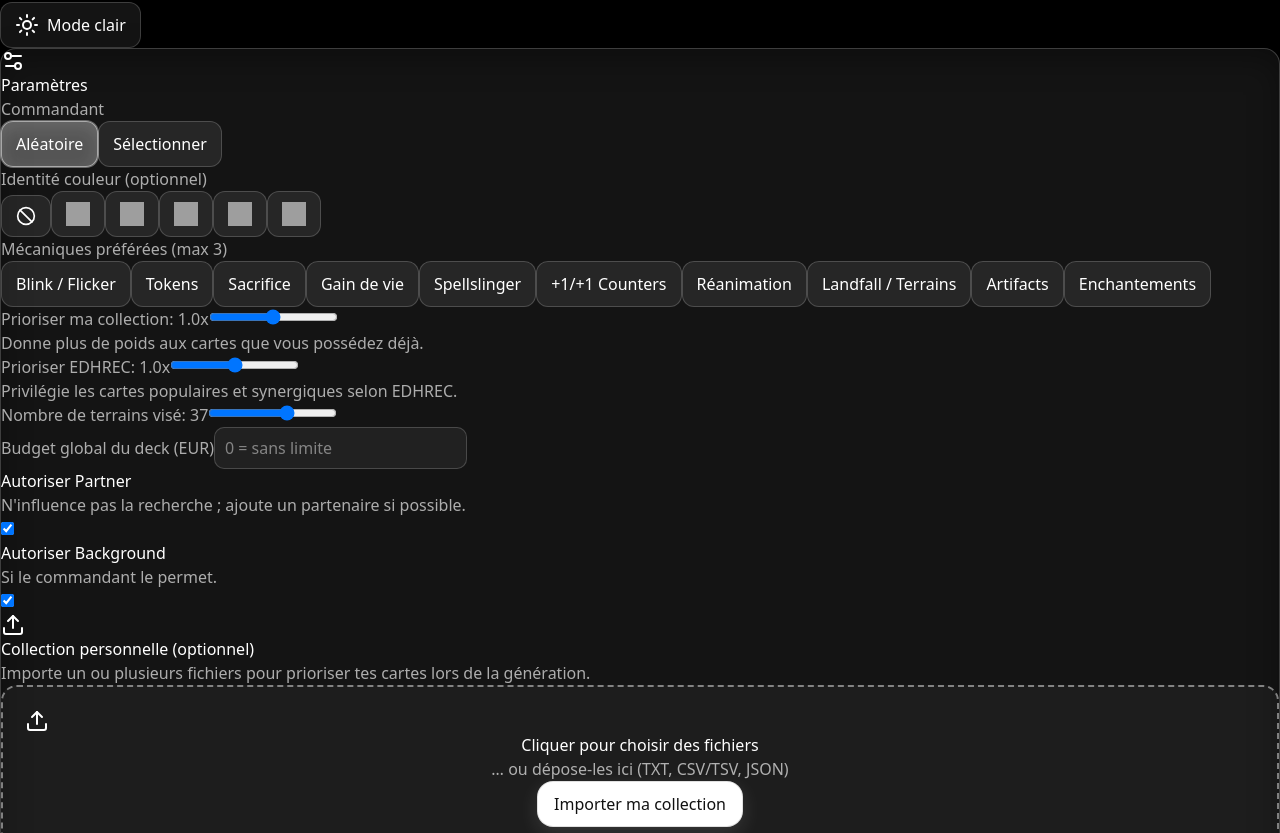
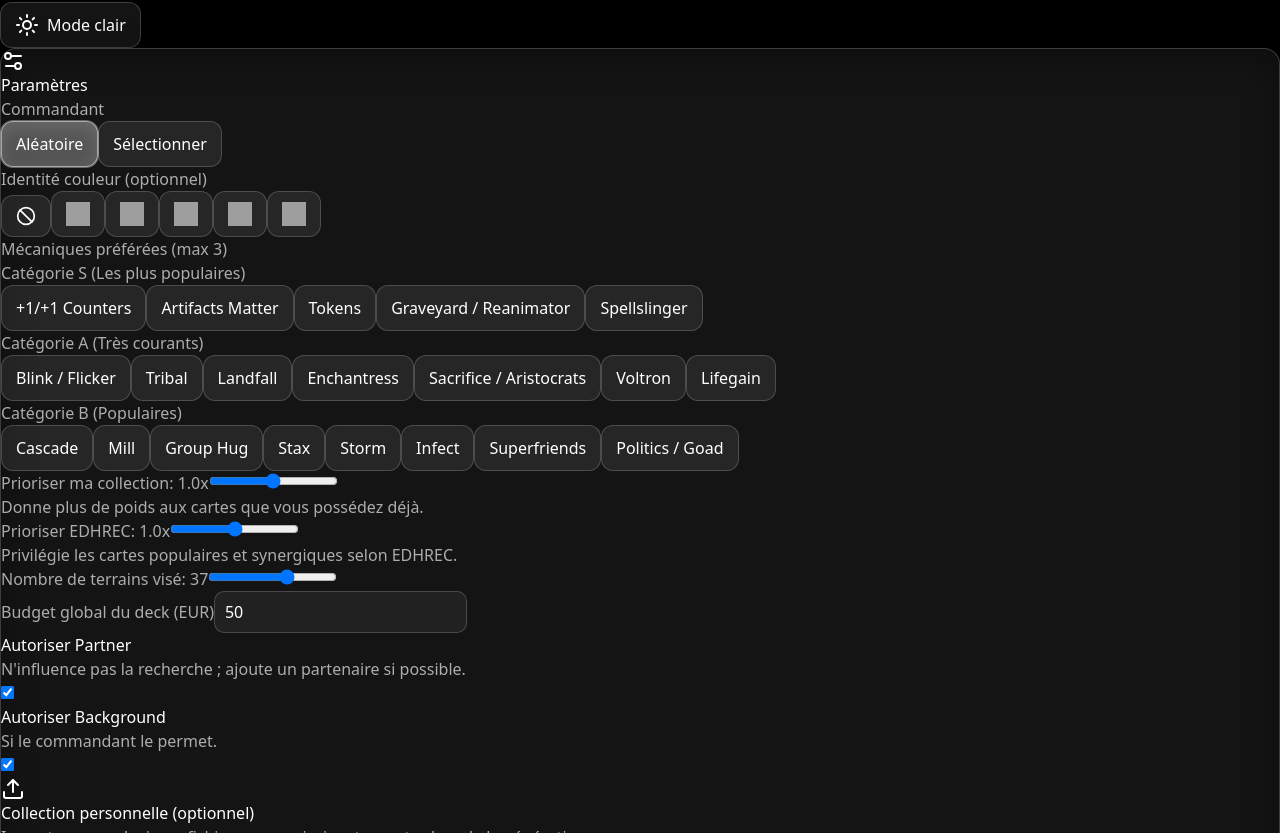
Before and after one commit to Lawsings/commander-craft, a React (Vite) app: page / in a window 1280 px wide. Shown: the part 534-1367 px from the top of the page. Built offline with nearby package versions, Linux system fonts and the light colour scheme; grey boxes are pictures that could not be loaded.

Commit message:
Upload Mecaniques

```diff
--- a/src/App.jsx
+++ b/src/App.jsx
@@ -44,7 +44,7 @@ export default function App() {
   const [allowBackground, setAllowBackground] = useState(true);
   const [desiredCI, setDesiredCI] = useState("");
   const [targetLands, setTargetLands] = useState(37);
-  const [deckBudget, setDeckBudget] = useState(0);
+  const [deckBudget, setDeckBudget] = useState(50); // MODIFICATION: Budget par défaut à 50
   const [mechanics, setMechanics] = useState([]);
   const [limitNotice, setLimitNotice] = useState("");
   const [weightOwned, setWeightOwned] = useState(1.0);
@@ -207,8 +207,20 @@ export default function App() {
                 )}
                 <div>
                   <span className="muted text-sm">Mécaniques préférées (max 3)</span>
-                  <div className="mt-2 grid grid-cols-2 gap-2">
-                    {MECHANIC_TAGS.map(m => (<button key={m.key} className={`btn ${mechanics.includes(m.key) ? 'glass-strong' : ''}`} onClick={() => toggleMechanic(m.key)}>{m.label}</button>))}
+                  <div className="mt-2">
+                    {/* MODIFICATION: Affichage des mécaniques par catégorie */}
+                    <div className="text-xs muted mb-1">Catégorie S (Les plus populaires)</div>
+                    <div className="flex flex-wrap gap-2">
+                      {MECHANIC_TAGS.filter(m => m.category === 'S').map(m => (<button key={m.key} className={`btn text-xs ${mechanics.includes(m.key) ? 'glass-strong' : ''}`} onClick={() => toggleMechanic(m.key)}>{m.label}</button>))}
+                    </div>
+                    <div className="text-xs muted mt-3 mb-1">Catégorie A (Très courants)</div>
+                    <div className="flex flex-wrap gap-2">
+                      {MECHANIC_TAGS.filter(m => m.category === 'A').map(m => (<button key={m.key} className={`btn text-xs ${mechanics.includes(m.key) ? 'glass-strong' : ''}`} onClick={() => toggleMechanic(m.key)}>{m.label}</button>))}
+                    </div>
+                    <div className="text-xs muted mt-3 mb-1">Catégorie B (Populaires)</div>
+                    <div className="flex flex-wrap gap-2">
+                      {MECHANIC_TAGS.filter(m => m.category === 'B').map(m => (<button key={m.key} className={`btn text-xs ${mechanics.includes(m.key) ? 'glass-strong' : ''}`} onClick={() => toggleMechanic(m.key)}>{m.label}</button>))}
+                    </div>
                   </div>
                   {limitNotice && <p className="text-xs" style={{ color: 'var(--warn)' }}>{limitNotice}</p>}
                 </div>
--- a/src/utils.js
+++ b/src/utils.js
@@ -22,16 +22,29 @@ export const sf = {
 
 /***************** Constantes et Utilitaires *****************/
 export const MECHANIC_TAGS = [
-  { key: "blink", label: "Blink / Flicker", matchers: ["exile then return", "flicker", "phase out", "enters the battlefield ", "blink"] },
-  { key: "tokens", label: "Tokens", matchers: ["create a token", "token"] },
-  { key: "sacrifice", label: "Sacrifice", matchers: ["sacrifice a", "whenever you sacrifice", "devour", "exploit"] },
-  { key: "lifegain", label: "Gain de vie", matchers: ["you gain", "lifelink", "whenever you gain life"] },
-  { key: "spellslinger", label: "Spellslinger", matchers: ["instant or sorcery", "prowess", "magecraft", "copy target instant", "storm"] },
-  { key: "+1+1", label: "+1/+1 Counters", matchers: ["+1/+1 counter", "proliferate", "evolve"] },
-  { key: "reanimator", label: "Réanimation", matchers: ["return target creature card from your graveyard", "reanimate", "unearth", "persist", "undying"] },
-  { key: "landfall", label: "Landfall / Terrains", matchers: ["landfall", "whenever a land enters the battlefield under your control", "search your library for a land"] },
-  { key: "artifacts", label: "Artifacts", matchers: ["artifact you control", "improvise", "affinity for artifacts", "create a Treasure"] },
-  { key: "enchantress", label: "Enchantements", matchers: ["enchantment spell", "constellation", "aura", "enchantress"] },
+  // Catégorie S
+  { key: "+1+1", label: "+1/+1 Counters", category: "S", matchers: ["+1/+1 counter", "proliferate", "evolve", "outlast"] },
+  { key: "artifacts", label: "Artifacts Matter", category: "S", matchers: ["artifact you control", "improvise", "affinity for artifacts", "create a Treasure", "metalcraft"] },
+  { key: "tokens", label: "Tokens", category: "S", matchers: ["create a token", "token creature", "populate"] },
+  { key: "graveyard", label: "Graveyard / Reanimator", category: "S", matchers: ["return target creature card from your graveyard", "reanimate", "unearth", "persist", "undying", "dredge"] },
+  { key: "spellslinger", label: "Spellslinger", category: "S", matchers: ["instant or sorcery", "prowess", "magecraft", "copy target instant", "storm"] },
+  // Catégorie A
+  { key: "blink", label: "Blink / Flicker", category: "A", matchers: ["exile then return", "flicker", "phase out", "enters the battlefield "] },
+  { key: "tribal", label: "Tribal", category: "A", matchers: ["another target", "creatures you control get", "of the chosen type"] },
+  { key: "landfall", label: "Landfall", category: "A", matchers: ["landfall", "whenever a land enters the battlefield under your control", "search your library for a land"] },
+  { key: "enchantress", label: "Enchantress", category: "A", matchers: ["enchantment spell", "constellation", "aura spell", "whenever you cast an enchantment"] },
+  { key: "sacrifice", label: "Sacrifice / Aristocrats", category: "A", matchers: ["sacrifice a", "whenever you sacrifice", "devour", "exploit", "whenever a creature dies"] },
+  { key: "voltron", label: "Voltron", category: "A", matchers: ["equipment", "aura", "equipped creature", "enchanted creature", "commander damage"] },
+  { key: "lifegain", label: "Lifegain", category: "A", matchers: ["you gain life", "lifelink", "whenever you gain life"] },
+  // Catégorie B
+  { key: "cascade", label: "Cascade", category: "B", matchers: ["cascade"] },
+  { key: "mill", label: "Mill", category: "B", matchers: ["put the top", "cards of their library into their graveyard", "mill"] },
+  { key: "group-hug", label: "Group Hug", category: "B", matchers: ["each player draws", "each player creates", "each player may"] },
+  { key: "stax", label: "Stax", category: "B", matchers: ["can't cast spells", "can't attack", "enters the battlefield tapped", "stax"] },
+  { key: "storm", label: "Storm", category: "B", matchers: ["storm"] },
+  { key: "infect", label: "Infect", category: "B", matchers: ["infect", "proliferate"] },
+  { key: "superfriends", label: "Superfriends", category: "B", matchers: ["planeswalker", "loyalty ability", "ultimate"] },
+  { key: "politics", label: "Politics / Goad", category: "B", matchers: ["goad", "goaded", "monarch", "initiative"] },
 ];
 
 export const RE = {
@@ -141,31 +154,13 @@ export async function searchCommandersAnyLang(q) {
     }));
 }
 
-/**
- * Récupère le nombre de decks pour un commandant donné depuis les données JSON d'EDHREC.
- * C'est une source de données non officielle, mais couramment utilisée.
- * @param {string} cardName - Le nom anglais exact de la carte.
- * @returns {Promise<number|null>} Le nombre de decks, ou null en cas d'erreur.
- */
 export async function fetchCommanderDeckCount(cardName) {
   if (!cardName) return null;
-
-  // Crée un "slug" à partir du nom de la carte (ex: "Etali, Primal Storm" -> "etali-primal-storm")
-  const slug = cardName
-    .toLowerCase()
-    .split('//')[0] // Garde seulement la première face pour les cartes doubles
-    .trim()
-    .replace(/,+/g, '') // Enlève les virgules
-    .replace(/\s+/g, '-'); // Remplace les espaces par des tirets
-
+  const slug = cardName.toLowerCase().split('//')[0].trim().replace(/,+/g, '').replace(/\s+/g, '-');
   try {
-    // Utilise un proxy CORS pour éviter les blocages en déploiement
     const response = await fetch(`https://json.edhrec.com/pages/commanders/${slug}.json`);
-    if (!response.ok) {
-      return null;
-    }
+    if (!response.ok) return null;
     const json = await response.json();
-    // Navigue dans l'objet JSON pour trouver le nombre de decks
     return json?.container?.json_dict?.card?.num_decks || null;
   } catch (error) {
     console.error("Erreur lors de la récupération des données EDHREC:", error);
```
